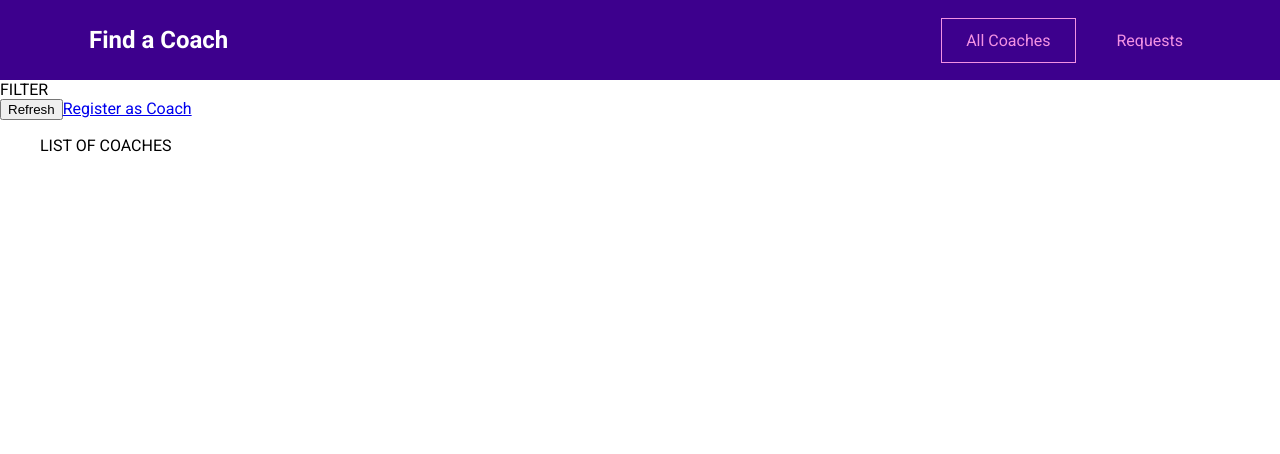
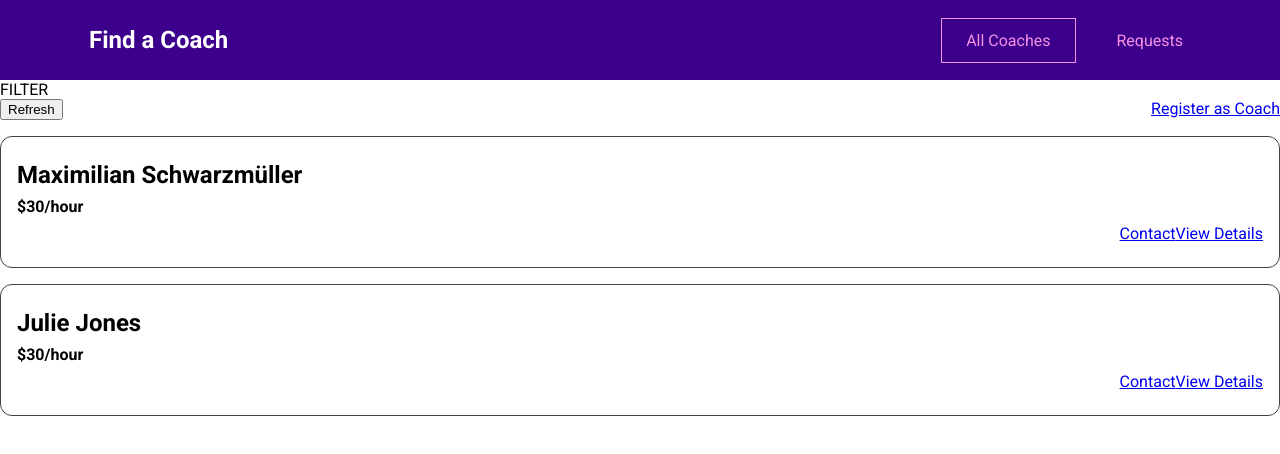
Before and after one commit to vasylpb/coach-finder, a Vue app: page /coaches in a window 1280 px wide. Shown: the top 454 px of the page. Built offline with nearby package versions, Linux system fonts and the light colour scheme.

Commit message:
vuex setup

```diff
--- /dev/null
+++ b/src/components/layout/coaches/CoachItem.vue
@@ -0,0 +1,57 @@
+<template>
+  <li>
+    <h3>{{ fullName }}</h3>
+    <h4>${{ rate }}/hour</h4>
+    <div>
+      <span v-for="area in areas" :key="area">{{ area }}</span>
+    </div>
+    <div class="actions">
+      <router-link :to="coachContactLink">Contact</router-link>
+      <router-link :to="coachDetailsLink">View Details</router-link>
+    </div>
+  </li>
+</template>
+
+<script>
+export default {
+  props: ['id', 'firstName', 'lastName', 'rate', 'areas'],
+  computed: {
+    fullName() {
+      return `${this.firstName} ${this.lastName}`;
+    },
+    coachContactLink() {
+      return `${this.$route.path}/${this.id}/contact`;
+    },
+    coachDetailsLink() {
+      return `${this.$route.path}/${this.id}`;
+    },
+  },
+};
+</script>
+
+<style scoped>
+li {
+  margin: 1rem 0;
+  border: 1px solid #424242;
+  border-radius: 12px;
+  padding: 1rem;
+}
+
+h3 {
+  font-size: 1.5rem;
+}
+
+h3,
+h4 {
+  margin: 0.5rem 0;
+}
+
+div {
+  margin: 0.5rem 0;
+}
+
+.actions {
+  display: flex;
+  justify-content: flex-end;
+}
+</style>
--- a/src/main.js
+++ b/src/main.js
@@ -1,9 +1,11 @@
 import { createApp } from 'vue';
 import router from './router';
+import store from './store/index';
 import App from './App.vue';
 
 const app = createApp(App);
 
 app.use(router);
+app.use(store);
 
 app.mount('#app');
--- a/src/pages/coaches/CoachesList.vue
+++ b/src/pages/coaches/CoachesList.vue
@@ -5,8 +5,44 @@
       <button>Refresh</button>
       <router-link to="register">Register as Coach</router-link>
     </div>
-    <ul>
-      LIST OF COACHES
+    <ul v-if="hasCoaches">
+      <coach-item
+        v-for="coach in filteredCoaches"
+        :key="coach.id"
+        :id="coach.id"
+        :firstName="coach.firstName"
+        :lastName="coach.lastName"
+        :rate="coach.hourlyRate"
+      ></coach-item>
     </ul>
+    <h3 v-else>No coaches found.</h3>
   </section>
 </template>
+
+<script>
+import CoachItem from '../../components/layout/coaches/CoachItem.vue';
+export default {
+  components: { CoachItem },
+  computed: {
+    filteredCoaches() {
+      return this.$store.getters['coaches/coaches'];
+    },
+    hasCoaches() {
+      return this.$store.getters['coaches/hasCoaches'];
+    },
+  },
+};
+</script>
+
+<style scoped>
+ul {
+  list-style: none;
+  margin: 0;
+  padding: 0;
+}
+
+.controls {
+  display: flex;
+  justify-content: space-between;
+}
+</style>
--- /dev/null
+++ b/src/store/index.js
@@ -0,0 +1,8 @@
+import { createStore } from 'vuex';
+import coachesModule from './modules/coaches/index';
+
+const store = createStore({
+  modules: { coaches: coachesModule },
+});
+
+export default store;
--- /dev/null
+++ b/src/store/modules/coaches/actions.js
@@ -0,0 +1 @@
+export default {};
--- /dev/null
+++ b/src/store/modules/coaches/getters.js
@@ -0,0 +1,8 @@
+export default {
+  coaches(state) {
+    return state.coaches;
+  },
+  hasCoaches(state) {
+    return state.coaches && state.coaches.length > 0;
+  },
+};
--- /dev/null
+++ b/src/store/modules/coaches/index.js
@@ -0,0 +1,34 @@
+import mutations from './mutations.js';
+import actions from './actions.js';
+import getters from './getters.js';
+
+export default {
+  namespaced: true,
+  state() {
+    return {
+      coaches: [
+        {
+          id: 'c1',
+          firstName: 'Maximilian',
+          lastName: 'Schwarzmüller',
+          areas: ['frontend', 'backend', 'career'],
+          description:
+            "I'm Maximilian and I've worked as a freelance web developer for years. Let me help you become a developer as well!",
+          hourlyRate: 30,
+        },
+        {
+          id: 'c2',
+          firstName: 'Julie',
+          lastName: 'Jones',
+          areas: ['frontend', 'career'],
+          description:
+            'I am Julie and as a senior developer in a big tech company, I can help you get your first job or progress in your current role.',
+          hourlyRate: 30,
+        },
+      ],
+    };
+  },
+  mutations,
+  actions,
+  getters,
+};
--- /dev/null
+++ b/src/store/modules/coaches/mutations.js
@@ -0,0 +1 @@
+export default {};
```
